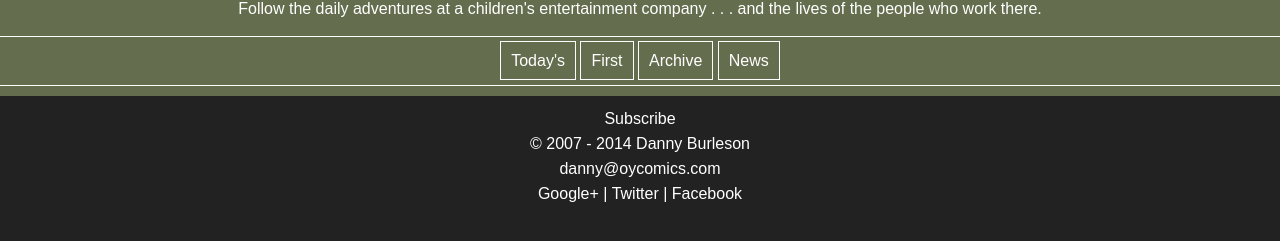
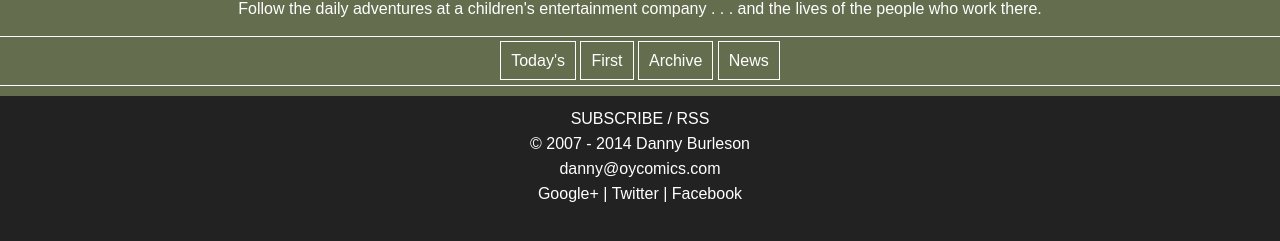
Before and after one commit to oycomics/oycomics.github.io, a Jekyll site: the page built from index.html, in a window 1280 px wide. Shown: the part 149-390 px from the top of the page. Built offline with Jekyll 4.4.1, drawn with Linux system fonts in a browser that asks for light colours; Markdown is read by kramdown in place of the engine named in the settings; the list of posts is cut into pages by our own code.

Commit message:
Update footer.html

```diff
--- a/_includes/footer.html
+++ b/_includes/footer.html
@@ -1,5 +1,5 @@
 <div class="footer">
-	<a class="footer_nav_item rss" href="http://feeds.feedburner.com/oy" target="_blank">Subscribe</a><br>
+	<a class="footer_nav_item rss" href="http://feeds.feedburner.com/oy" target="_blank">SUBSCRIBE / RSS</a><br>
 	<a href="mailto:danny@oycomics.com" class="copyright">&copy; 2007 - {{ site.time | date: "%Y" }} Danny Burleson<br>danny@oycomics.com</a>
 	<a class="footer_nav_item googleplus" href="https://plus.google.com/+Oycomics" target="_blank">Google+</a> |
 	<a class="footer_nav_item twitter" href="https://twitter.com/oycomics" target="_blank">Twitter</a> |
```
